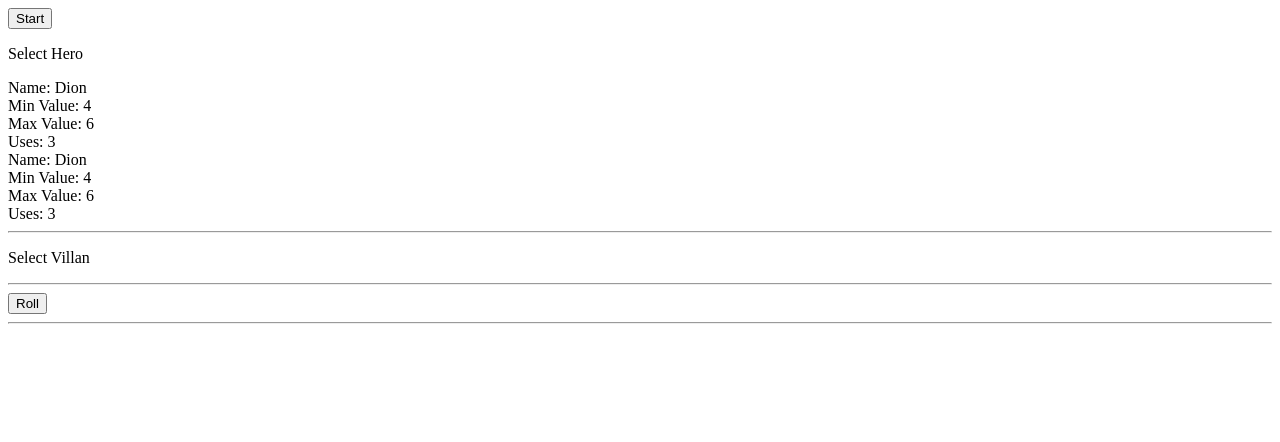
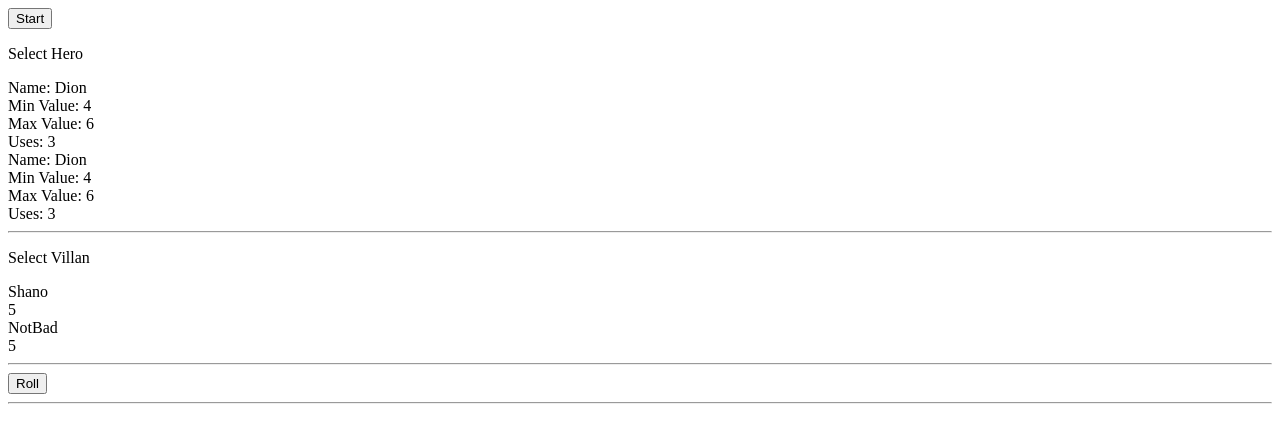
Before and after one commit to DionFinn/HeroFrontEnd, an Angular app: page / in a window 1280 px wide. Shown: the top 442 px of the page. Built offline with nearby package versions, Linux system fonts and the light colour scheme.

Commit message:
1 file modified

```diff
--- a/src/app/Components/game/game.component.html
+++ b/src/app/Components/game/game.component.html
@@ -8,7 +8,9 @@
 <hr>
 
 <p>Select Villan</p>
-
+<app-villan *ngFor="let villan of villanList" [villan]="villan" (click)="onSelectVillan(villan)"
+    [class.selected]="villan === selectedVillan">
+</app-villan>
 <hr>
 <button (click)="RollBtn()">Roll</button>
 <hr>
```
